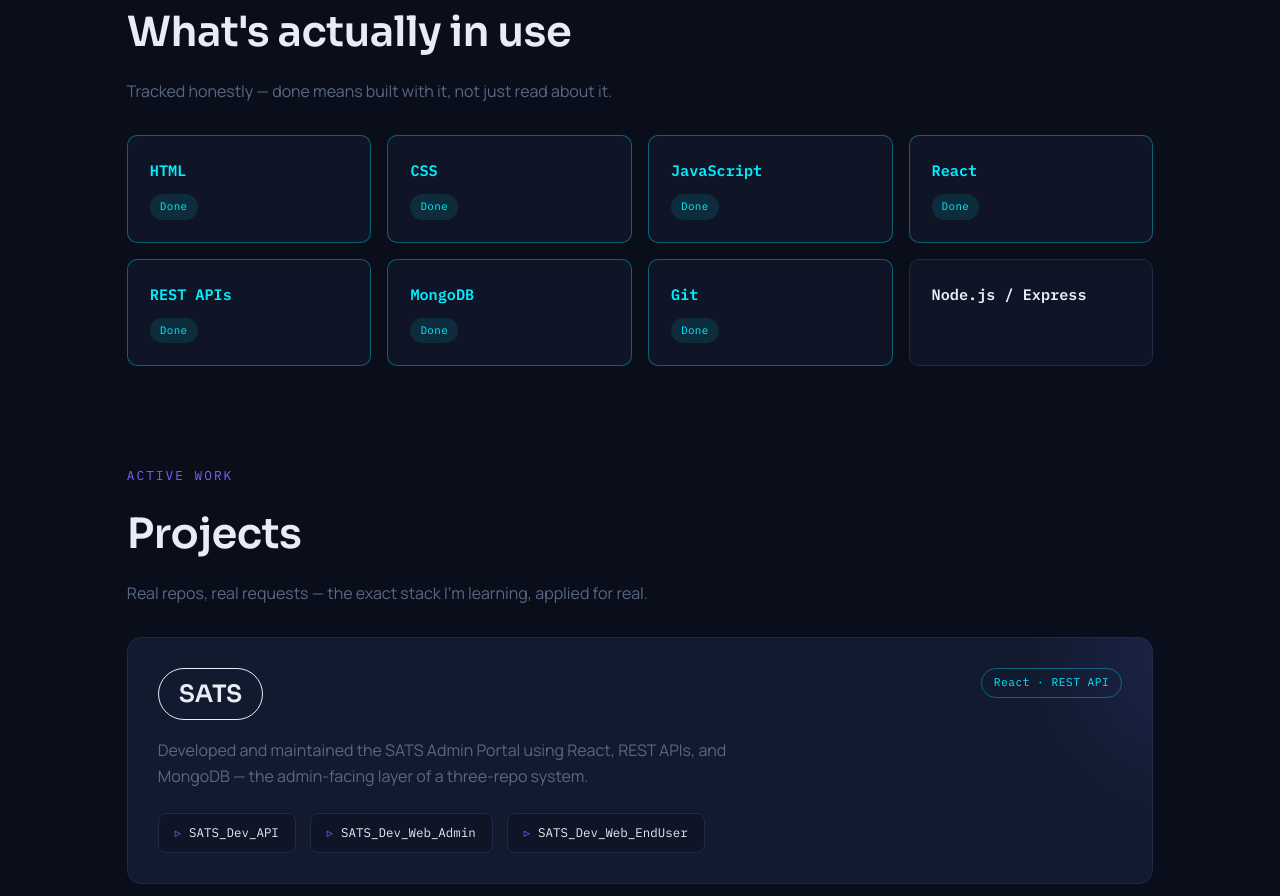
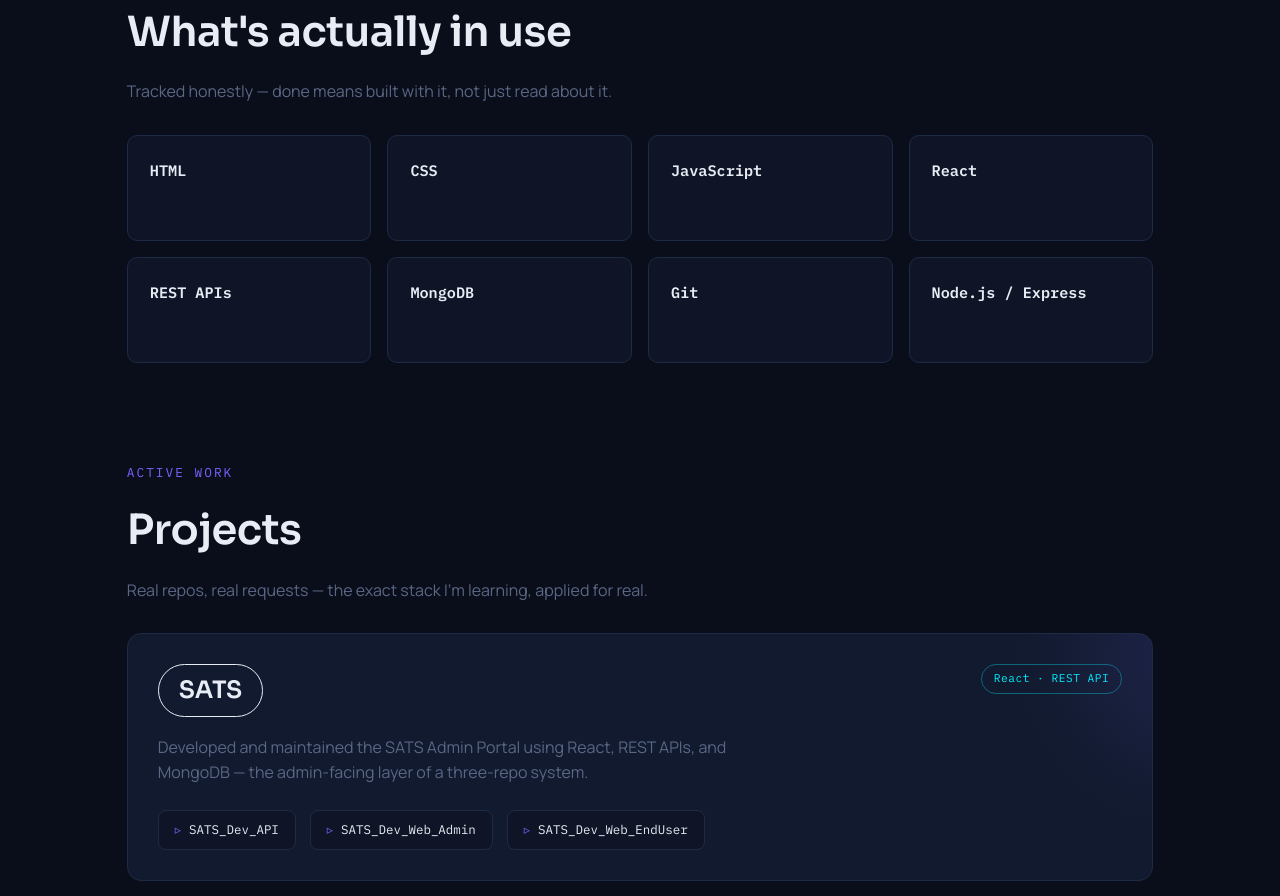
Before and after one commit to workpentabrains-123/my-portfolio, a React (Vite) app: page / in a window 1280 px wide. Shown: the part 1800-2696 px from the top of the page. Built offline with nearby package versions, Linux system fonts and the light colour scheme.

Commit message:
Updated portfolio

```diff
--- a/src/data/skills.js
+++ b/src/data/skills.js
@@ -1,12 +1,12 @@
 // status: "done" | "active" | "upcoming"
 const skills = [
-  { name: "HTML", status: "done" },
-  { name: "CSS", status: "done" },
-  { name: "JavaScript", status: "done" },
-  { name: "React", status: "done" },
-  { name: "REST APIs", status: "done" },
-  { name: "MongoDB", status: "done" },
-  { name: "Git", status: "done" },
+  { name: "HTML", status: "Done" },
+  { name: "CSS", status: "Done" },
+  { name: "JavaScript", status: "Done" },
+  { name: "React", status: "Done" },
+  { name: "REST APIs", status: "Done" },
+  { name: "MongoDB", status: "Done" },
+  { name: "Git", status: "Done" },
   { name: "Node.js / Express", status: "Done" },
 ];
 
```
